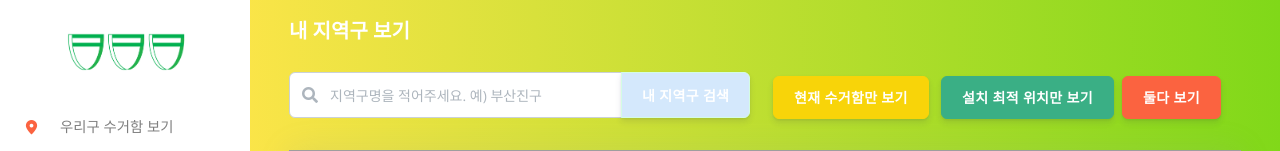
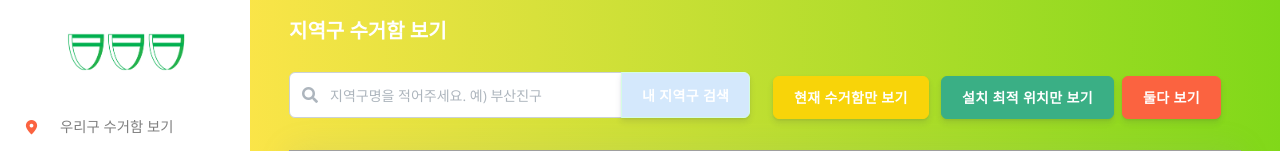
Before and after one commit to DataCampus-CupCupCup/cupcupcup, a Django app: page /citizen_map/ in a window 1280 px wide. Shown: the top 151 px of the page. Run offline with Django 3.2, Linux system fonts and the light colour scheme; data comes from the database, SQL or seed files in the repository; some libraries are stand-ins or nearby versions; grey boxes are pictures that could not be loaded.

Commit message:
Chore : Change nav title from 내 지역구 보기 to 지역구 수거함 보기

```diff
--- a/web/core/templates/citizen/citizen_maps.html
+++ b/web/core/templates/citizen/citizen_maps.html
@@ -1,7 +1,7 @@
 {% extends 'layouts/base.html' %}
 
 {% block title %} Maps {% endblock title %}
-{% block nav %}내 지역구 보기{% endblock nav %}
+{% block nav %}지역구 수거함 보기{% endblock nav %}
 {% block content %}
 
     <!-- Header -->
--- a/web/core/templates/citizen/manage.html
+++ b/web/core/templates/citizen/manage.html
@@ -4,7 +4,7 @@
 {% block stylesheets %}
 <link href="https://cdn.datatables.net/1.10.21/css/dataTables.bootstrap4.min.css" rel="stylesheet"/>
 {% endblock stylesheets %}
-{% block nav %}내 지역구 보기{% endblock nav %}
+{% block nav %}지역구 수거함 보기{% endblock nav %}
 {% block content %}
 
     <!-- Header -->
```
